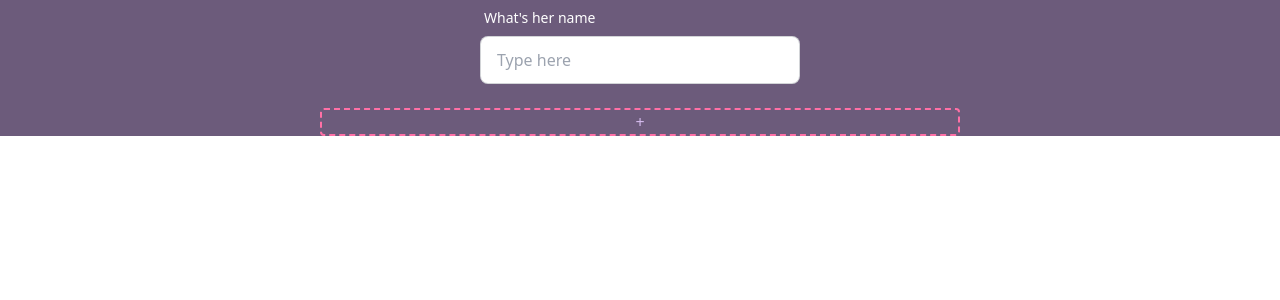
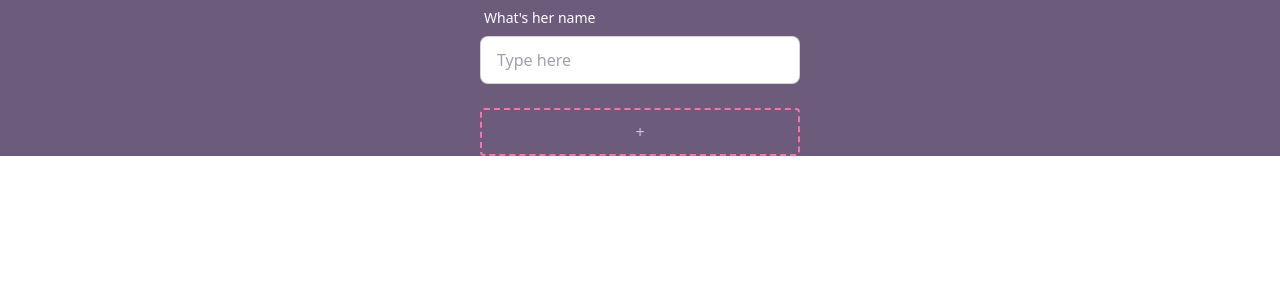
Before and after one commit to themuuln/love-expresser, a Next.js app: page / in a window 1280 px wide. Shown: the top 300 px of the page. Built offline with nearby package versions, Linux system fonts and the light colour scheme.

Commit message:
fix: unnecessary things removed

```diff
--- a/components/main/CreatorSection.tsx
+++ b/components/main/CreatorSection.tsx
@@ -38,12 +38,12 @@ const CreatorSection: React.FC = () => {
   });
 
   return (
-    <div className="container flex flex-col items-center justify-center ">
-      <div className="flex flex-col gap-6 max-w-fit">
+    <div className="container flex flex-col items-center justify-center">
+      <div className="flex flex-col items-center gap-2 max-w-fit">
         {components}
         <motion.button
           onClick={addComponent}
-          className="flex items-center justify-center w-full border-2 border-dashed rounded border-bright-pink"
+          className="flex items-center justify-center max-w-full border-2 border-dashed mt-4 rounded w-[320px] h-12 border-bright-pink"
           initial={{ opacity: 0, y: 20 }}
           animate={{ opacity: 1, y: 0 }}
           exit={{ opacity: 0, y: -20 }}
--- a/components/main/MainSection.tsx
+++ /dev/null
@@ -1,12 +0,0 @@
-import React from "react";
-import CreatorSection from "./CreatorSection";
-
-const MainSection = () => {
-  return (
-    <>
-      <CreatorSection />
-    </>
-  );
-};
-
-export default MainSection;
--- a/pages/index.tsx
+++ b/pages/index.tsx
@@ -1,9 +1,9 @@
-import MainSection from "@/components/main/MainSection";
+import CreatorSection from "@/components/main/CreatorSection";
 
 export default function Home() {
   return (
     <>
-      <MainSection />
+      <CreatorSection />
     </>
   );
 }
```
